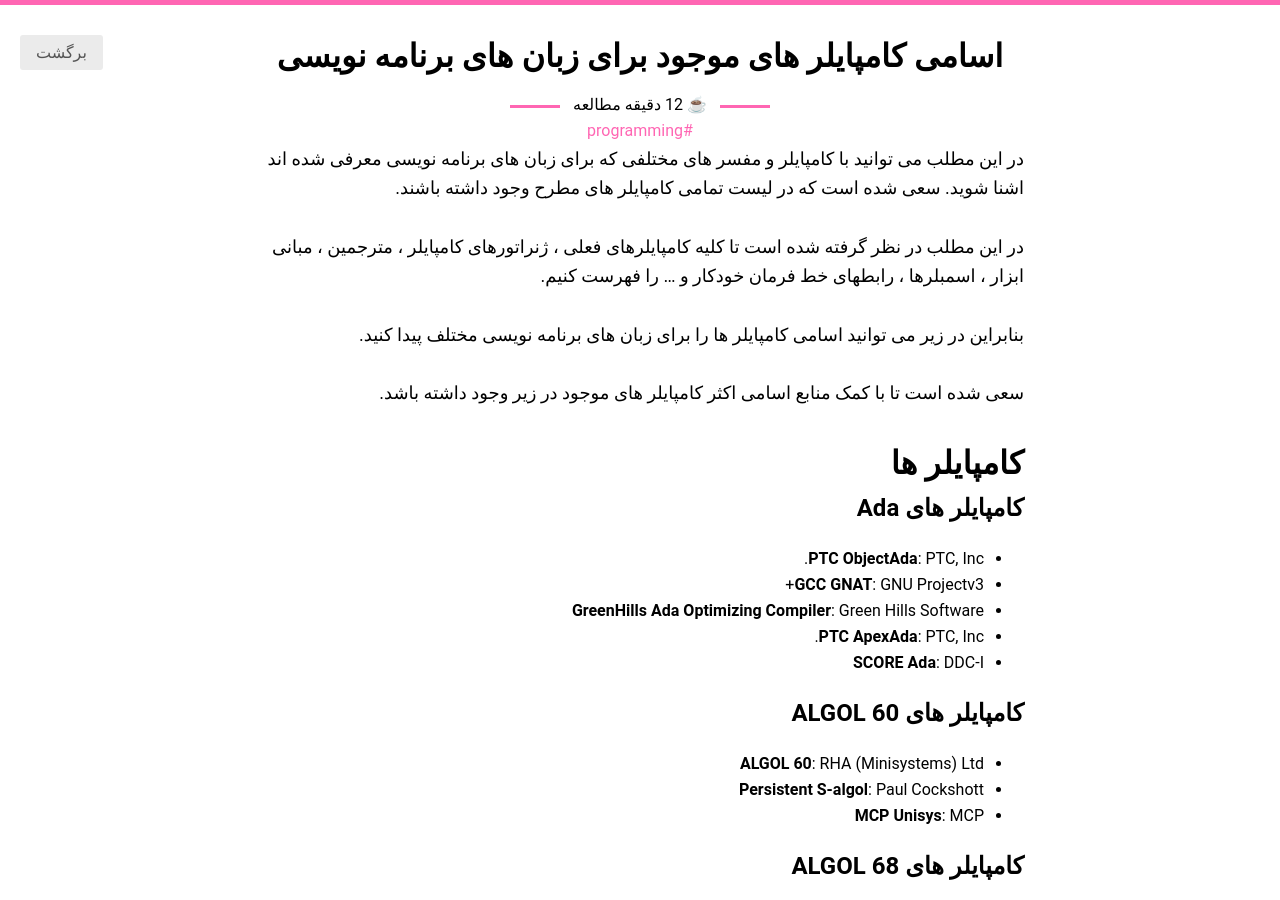
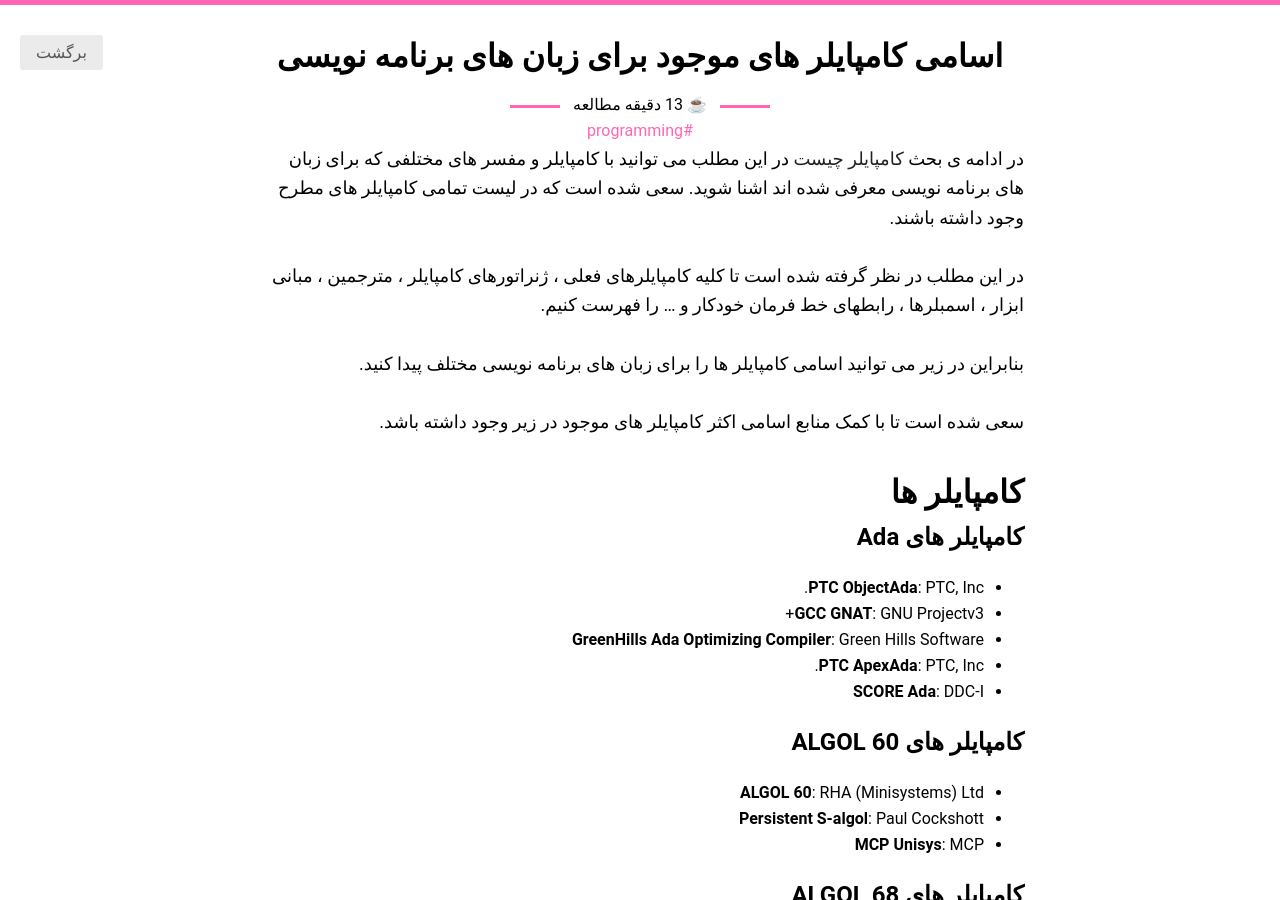
Before and after one commit to BaseMax/Fa.MaxBase.org, a Jekyll site: the page built from _posts/fa/2020-03-24-fa-list-of-compilers.md, in a window 1280 px wide and 900 px high. Built offline with Jekyll 4.4.1, drawn with Linux system fonts in a browser that asks for light colours.

Commit message:
Update 2020-03-24-fa-list-of-compilers.md

```diff
--- a/_posts/fa/2020-03-24-fa-list-of-compilers.md
+++ b/_posts/fa/2020-03-24-fa-list-of-compilers.md
@@ -10,7 +10,7 @@ description: "در این مطلب می توانید با کامپایلر و م
 tags: programming compiler interpreter cpp
 ---
 
-در این مطلب می توانید با کامپایلر و مفسر های مختلفی که برای زبان های برنامه نویسی معرفی شده اند اشنا شوید. سعی شده است که در لیست تمامی کامپایلر های مطرح وجود داشته باشند.
+در ادامه ی بحث [کامپایلر چیست](https://fa.maxbase.org/programming/what-is-compiler/) در این مطلب می توانید با کامپایلر و مفسر های مختلفی که برای زبان های برنامه نویسی معرفی شده اند اشنا شوید. سعی شده است که در لیست تمامی کامپایلر های مطرح وجود داشته باشند.
 
 در این مطلب در نظر گرفته شده است تا کلیه کامپایلرهای فعلی ، ژنراتورهای کامپایلر ، مترجمین ، مبانی ابزار ، اسمبلرها ، رابطهای خط فرمان خودکار و ... را فهرست کنیم.
 
```
